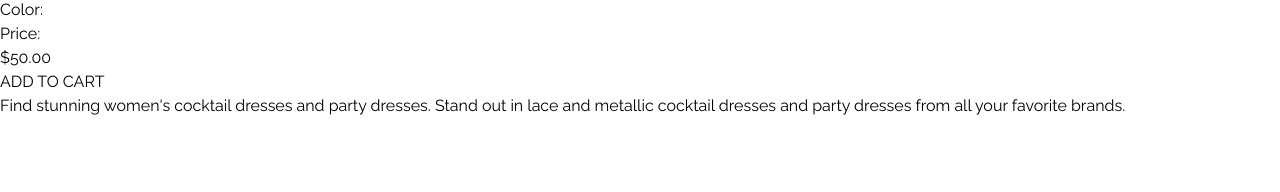
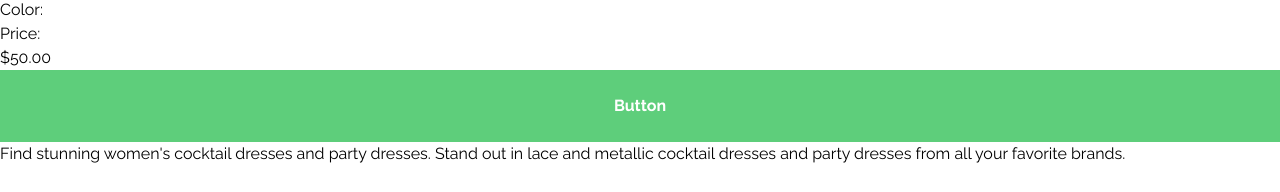
Before and after one commit to amrelskhawy/scandiweb-fullstack-project, a React (Vite) app in the folder ecommerce-frontend/: page /1/1 in a window 1280 px wide. Shown: the part 406-598 px from the top of the page. Built offline with nearby package versions, Linux system fonts and the light colour scheme.

Commit message:
Complete Button Component Styles

```diff
--- a/ecommerce-frontend/src/components/Button.jsx
+++ b/ecommerce-frontend/src/components/Button.jsx
@@ -3,8 +3,8 @@ import { Component } from "react";
 class Button extends Component {
   render() {
     return (
-      <button>
-        ADD TO CART
+      <button className="p-6 w-full bg-mainColor flex-center text-white font-bold">
+        {this.props.title || 'Button'}
       </button>
     )
   }
```
